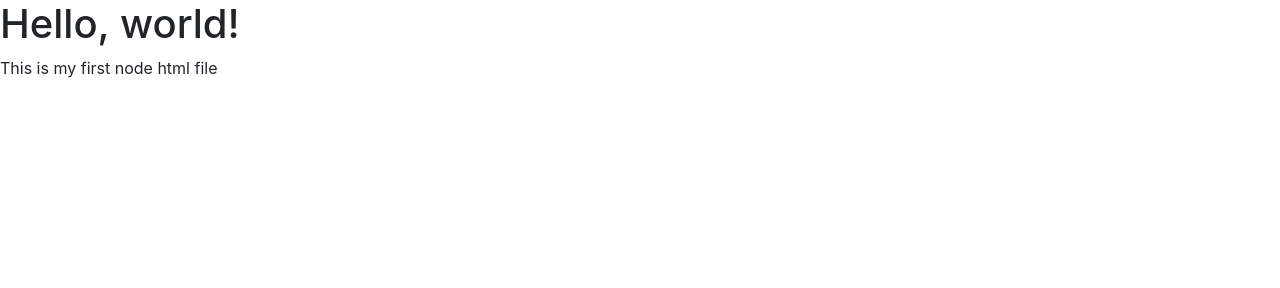
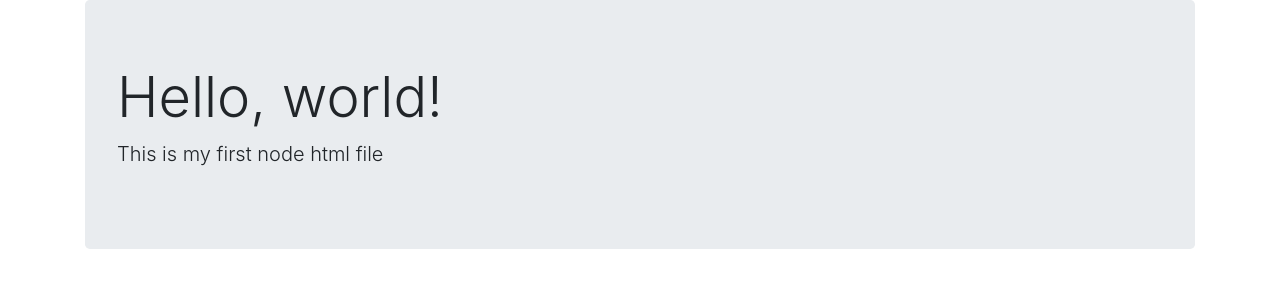
Before and after one commit to parker-lioa/Intro-to-Node, a plain HTML site: page index.html in a window 1280 px wide. Drawn offline with nearby package versions, Linux system fonts and the light colour scheme.

Commit message:
Tweaked index.html

```diff
--- a/index.html
+++ b/index.html
@@ -11,8 +11,16 @@
     <title>Hello, world!</title>
   </head>
   <body>
-    <h1>Hello, world!</h1>
-    <p>This is my first node html file</p>
+    <div class="container">
+      <div class="jumbotron">
+        <h1 class="display-4">Hello, world!</h1>
+        <p class="lead">This is my first node html file</p>
+      </div>
+
+    </div>
+
+
+
     <!-- Optional JavaScript -->
     <!-- jQuery first, then Popper.js, then Bootstrap JS -->
     <script src="https://code.jquery.com/jquery-3.4.1.slim.min.js" integrity="sha384-J6qa4849blE2+poT4WnyKhv5vZF5SrPo0iEjwBvKU7imGFAV0wwj1yYfoRSJoZ+n" crossorigin="anonymous"></script>
```
